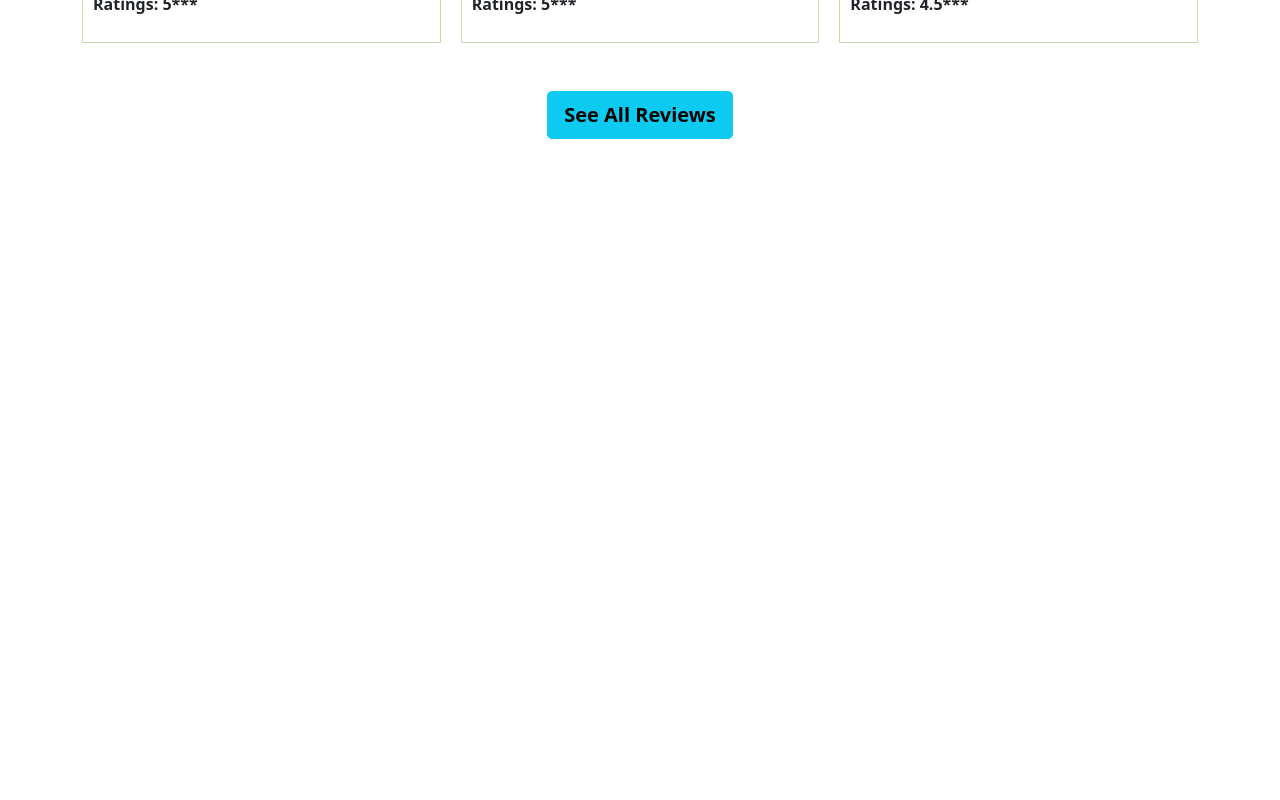
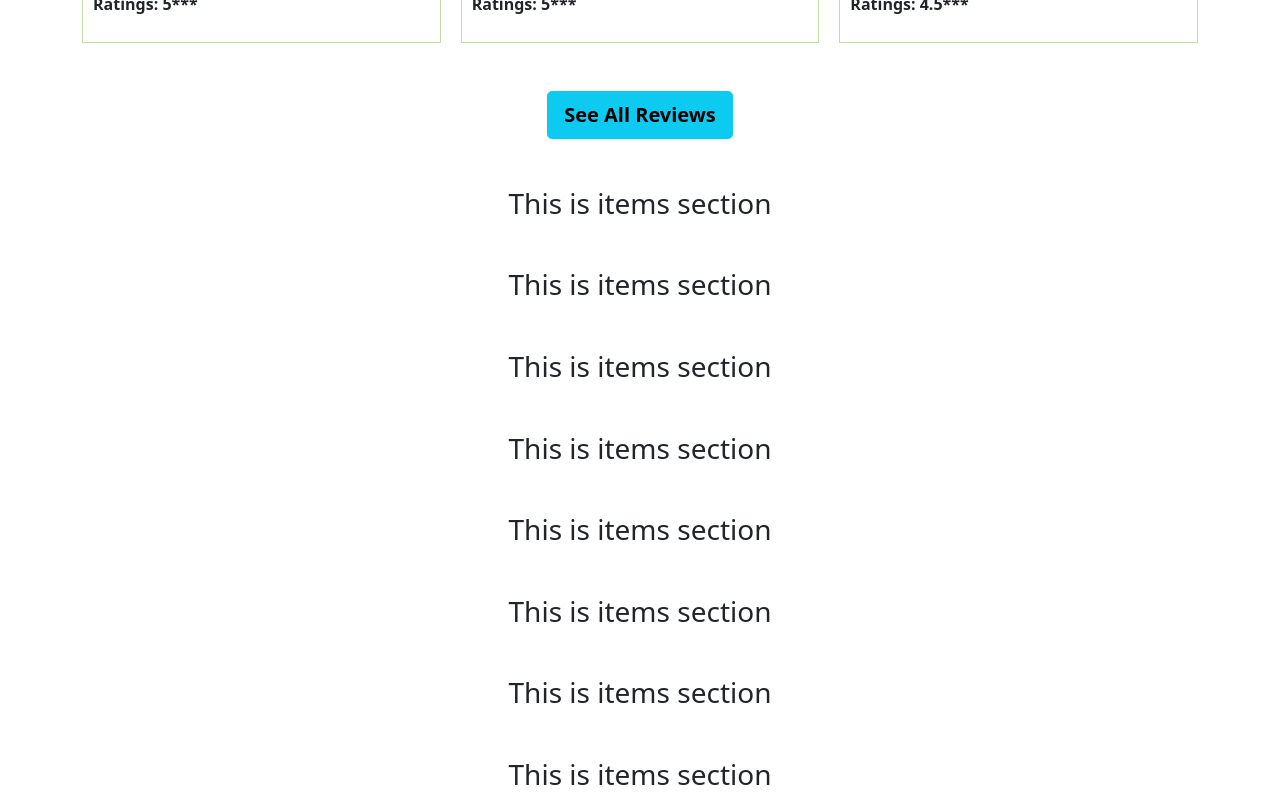
Before and after one commit to shafiquetuhin01/product-analysis-website, a React (Create React App) app: page / in a window 1280 px wide. Shown: the part 724-1524 px from the top of the page. Before the commit the page ends 871 px from the top, so only its background shows below. Built offline with nearby package versions, Linux system fonts and the light colour scheme.

Commit message:
chart section added

```diff
--- a/src/App.js
+++ b/src/App.js
@@ -3,7 +3,6 @@ import "bootstrap/dist/css/bootstrap.min.css";
 import Header from "./components/Header/Header";
 import { Route, Routes } from "react-router-dom";
 import Home from "./components/Home/Home";
-
 import Dashboard from "./components/Dashboard/Dashboard";
 import Blogs from "./components/Blogs/Blogs";
 import About from "./components/About/About";
--- a/src/components/Items/Items.js
+++ b/src/components/Items/Items.js
@@ -1,11 +1,12 @@
 import React from "react";
 import CustomHooks from "../../hooks/CustomHooks";
 
-const Items = (props) => {
-  const { name, id, body, ratings } = props.item;
+const Items = () => {
+  //   const { name, id, body, ratings } = props.item;
   return (
     <div className="grid">
-      <h2 className="g-col-md-4"></h2>
+      <h3 className="text-center mt-5">This is items section</h3>
+      {/* <h2 className="g-col-md-4"></h2> */}
     </div>
   );
 };
--- a/src/components/Reviews/Reviews.js
+++ b/src/components/Reviews/Reviews.js
@@ -1,5 +1,4 @@
 import React, { useEffect, useState } from "react";
-import Home from "../Home/Home";
 import "./Reviews.css";
 
 const Reviews = () => {
```
Also changed, not shown: src/components/MyLineChart/MyLineChart.js (added, +7 -0 lines), src/components/MyLineChart/MyLineChart.css (added).
